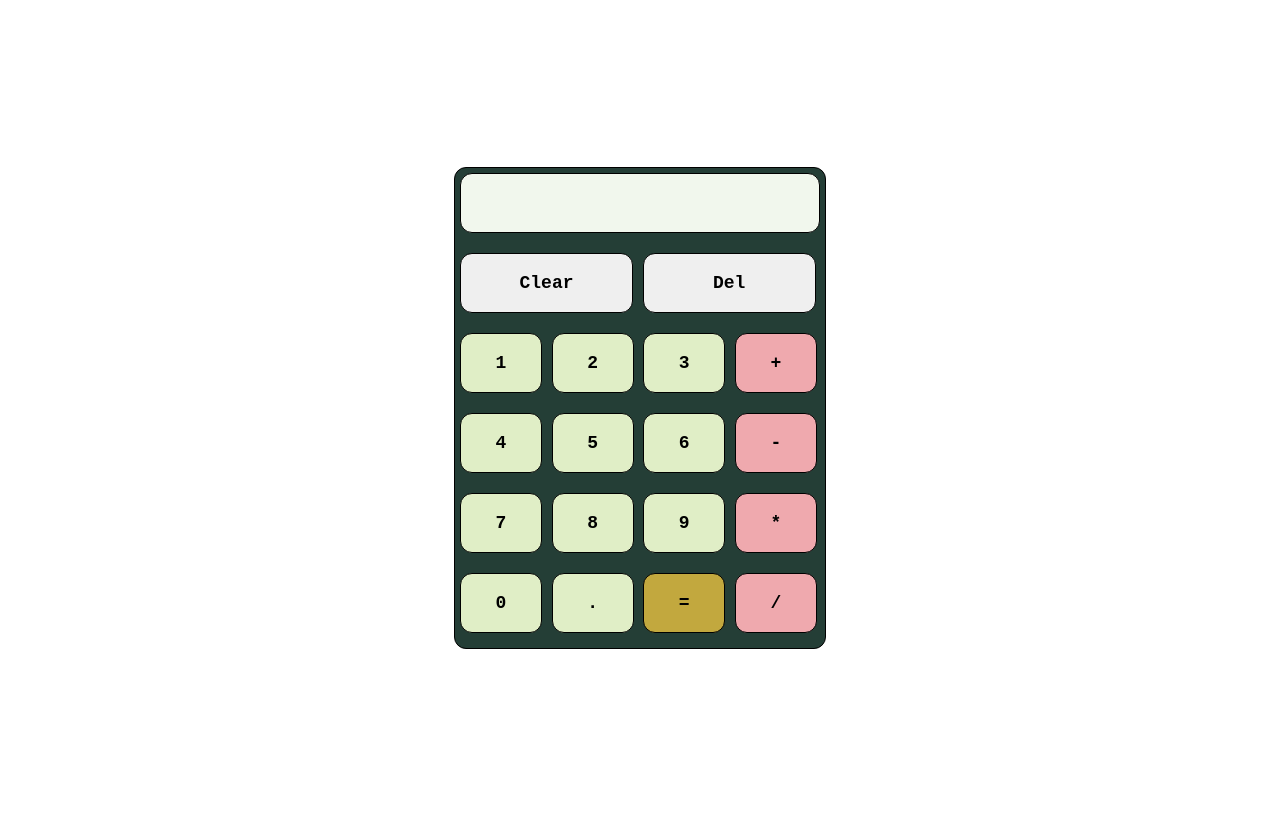
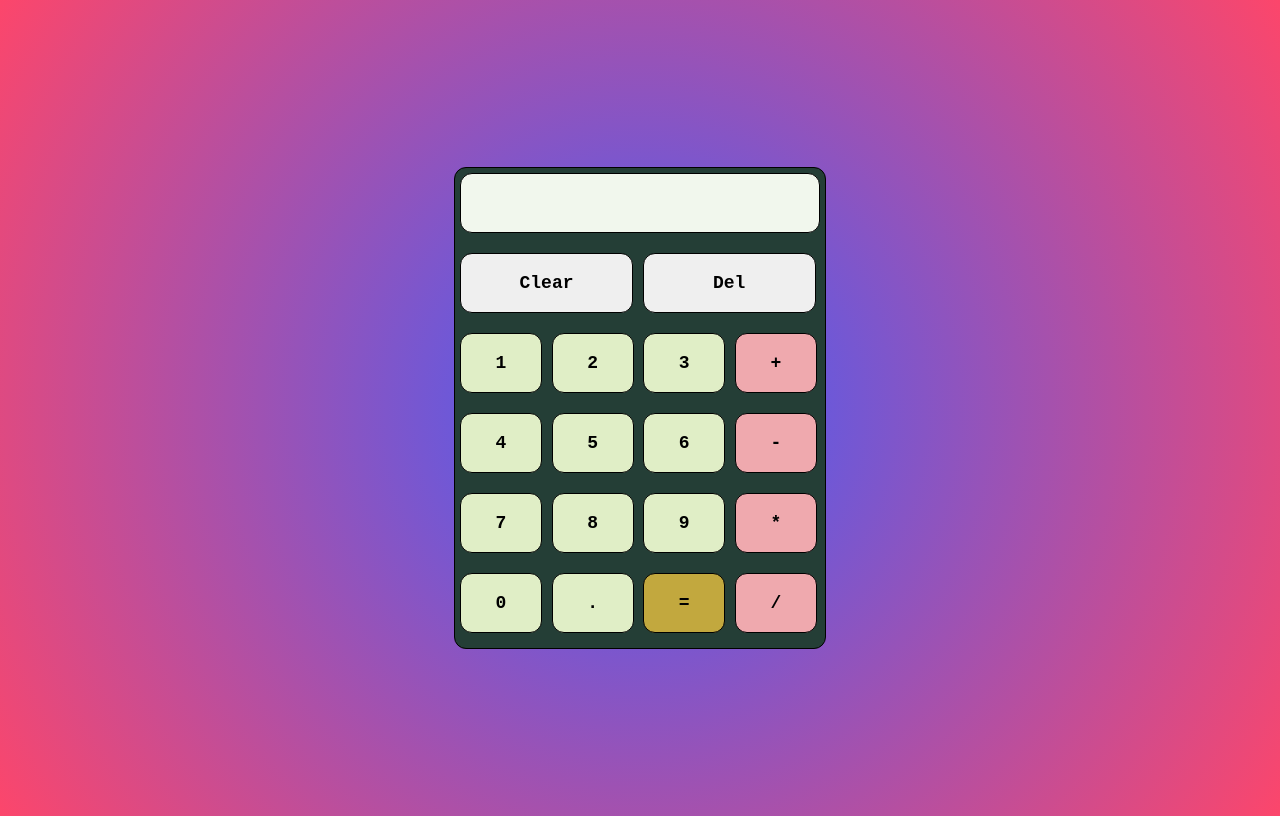
Before and after one commit to WesLemon/calculator, a plain HTML site: page index.html in a window 1280 px wide. Drawn offline with Linux system fonts and the light colour scheme.

Commit message:
Added gradient background

```diff
--- a/style.css
+++ b/style.css
@@ -8,6 +8,8 @@ body {
     justify-content: center;
     align-items: center;
     min-height: 100vh;
+    background: rgb(63, 94, 251);
+    background: radial-gradient(circle, rgba(63, 94, 251, 1) 0%, rgba(252, 70, 107, 1) 100%);
 }
 
 .calculator {
@@ -48,7 +50,7 @@ button {
 }
 
 .operator {
-    background-color: 	#EFA9AE;
+    background-color: #EFA9AE;
 }
 
 .equals {
```
